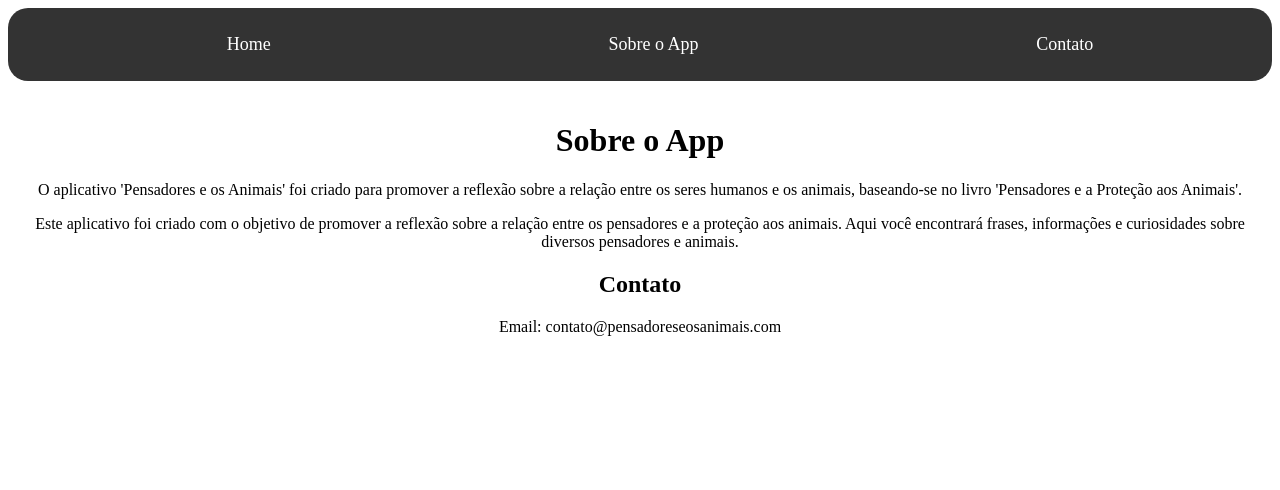
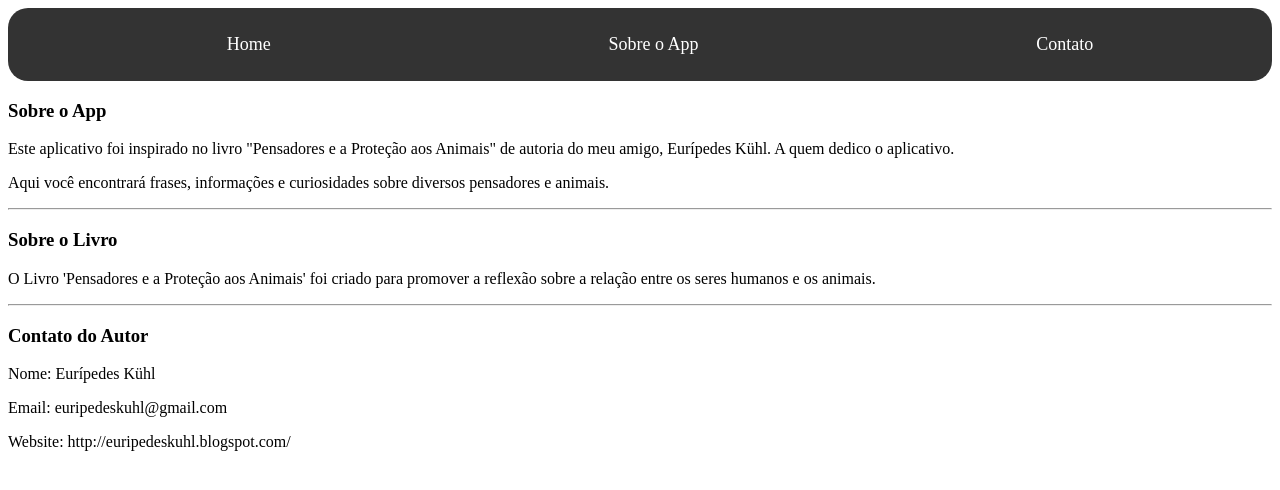
Before and after one commit to Amicuchi/OsPensadores, a React (Vite) app: page /sobre-app in a window 1280 px wide. Shown: the top 490 px of the page. Built offline with nearby package versions, Linux system fonts and the light colour scheme.

Commit message:
Exclusão da página "Sobre o Autor" e criação da página "Sobre o App"

```diff
--- a/src/pages/SobreApp.jsx
+++ b/src/pages/SobreApp.jsx
@@ -1,16 +1,23 @@
 function SobreApp() {
   return (
-    <div className="sobre-app-container">
-      <h1>Sobre o App</h1>
-      <p>
-        O aplicativo &apos;Pensadores e os Animais&apos; foi criado para promover a reflexão sobre a relação entre os seres humanos e os animais, baseando-se no livro &apos;Pensadores e a Proteção aos Animais&apos;.
-      </p>
-      <p>
-        Este aplicativo foi criado com o objetivo de promover a reflexão sobre a relação entre os pensadores e a proteção aos animais.
-        Aqui você encontrará frases, informações e curiosidades sobre diversos pensadores e animais.
-      </p>
-      <h2>Contato</h2>
-      <p>Email: contato@pensadoreseosanimais.com</p>
+    <div className="container content">
+
+      <h3>Sobre o App</h3>
+      <p>Este aplicativo foi inspirado no livro &quot;Pensadores e a Proteção aos Animais&quot; de autoria do meu amigo, Eurípedes Kühl. A quem dedico o aplicativo.</p>
+      <p>Aqui você encontrará frases, informações e curiosidades sobre diversos pensadores e animais.</p>
+
+      <hr />
+
+      <h3>Sobre o Livro</h3>
+      <p>O Livro &apos;Pensadores e a Proteção aos Animais&apos; foi criado para promover a reflexão sobre a relação entre os seres humanos e os animais.</p>
+
+      <hr />
+
+      <h3>Contato do Autor</h3>
+      <p>Nome: Eurípedes Kühl</p>
+      <p>Email: euripedeskuhl@gmail.com</p>
+      <p>Website: http://euripedeskuhl.blogspot.com/</p>
+
     </div>
   );
 }
```
Also changed, not shown: src/pages/SobreAutor.jsx (deleted, +0 -14 lines).
